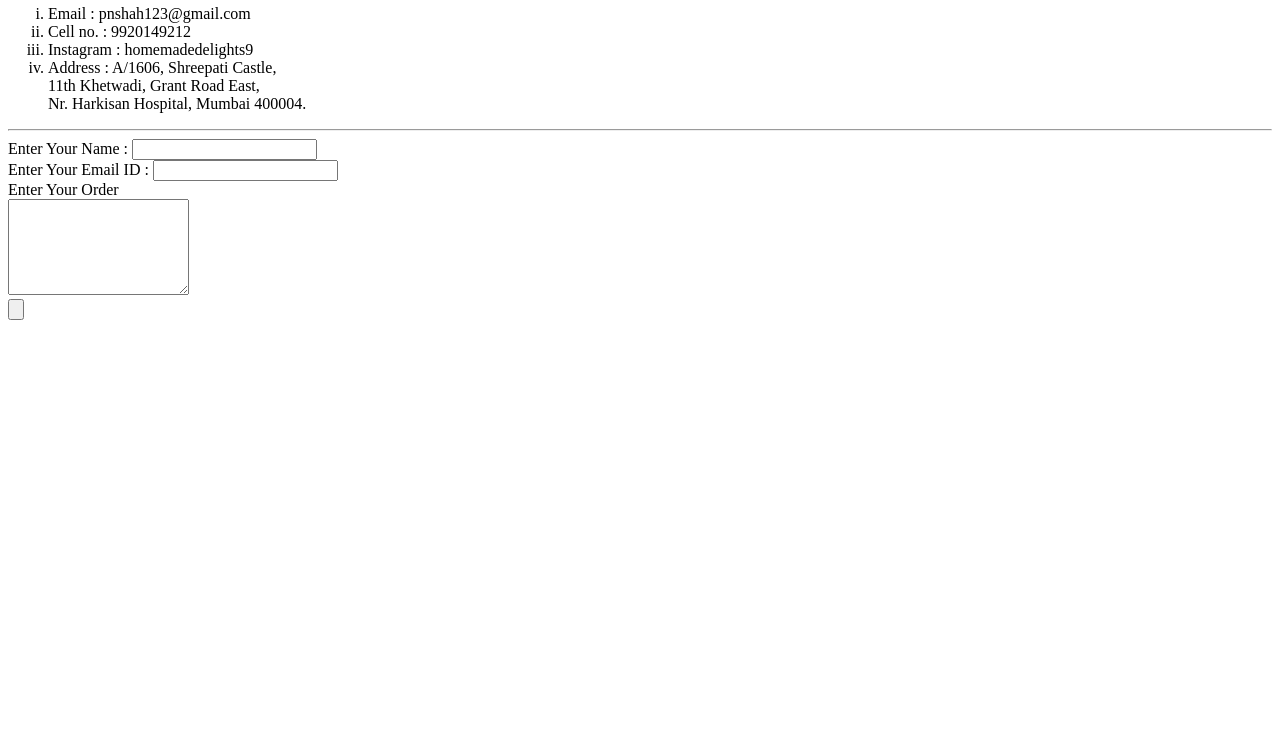
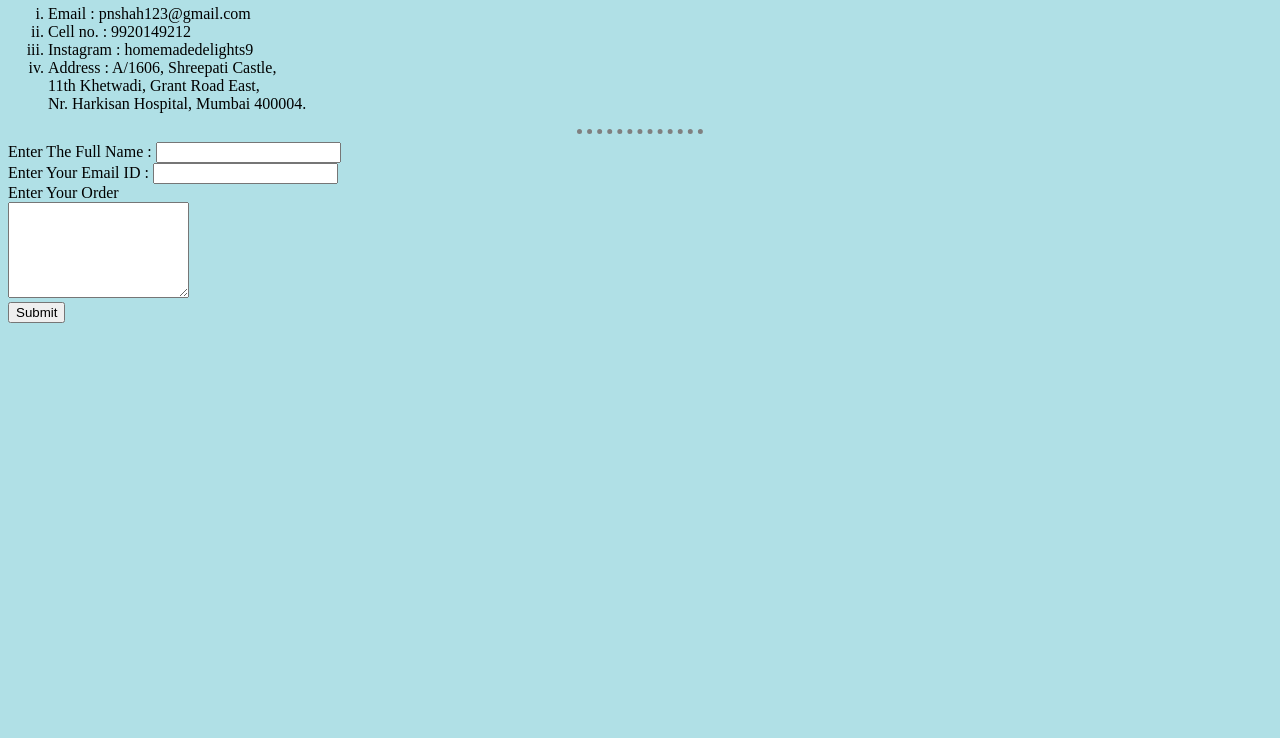
Before and after one commit to Shashwatshah02/Homemade-Delights, a plain HTML site: page contact.html in a window 1280 px wide. Shown: the part 62-800 px from the top of the page. Drawn offline with Linux system fonts and the light colour scheme; files that its build step writes are made by us from their sources.

Commit message:
Update contact.html

```diff
--- a/contact.html
+++ b/contact.html
@@ -2,7 +2,8 @@
 <html lang="en" dir="ltr">
   <head>
     <meta charset="utf-8">
-    <title></title>
+    <title>Contact Us</title>
+    <link rel="stylesheet" href="css/styles.css">
   </head>
   <body>
     <h2>Contact Us...</h2>
@@ -13,14 +14,14 @@
       <li>Address   : A/1606, Shreepati Castle,<br> 11th Khetwadi, Grant Road East,<br>Nr. Harkisan Hospital, Mumbai 400004.</li>
     </ol>
     <hr size=2>
-    <form enctype="text/plain" action="mailto:pnshah123@gmail.com" method="post">
-      <label>Enter Your Name :</label>
+    <form action="mailto:pnshah123@gmail.com?"email me method="post" enctype="text/plain">
+      <label>Enter The Full Name :</label>
       <input type="text" name="Your Name" value=""><br>
       <label>Enter Your Email ID :</label>
       <input type="email" name="Your Email" value=""><br>
       <label>Enter Your Order</label><br>
       <textarea name="Your Order" rows="6" cols="20"></textarea><br>
-      <input type="submit" name="" value="">
+      <input type="submit" name="" value="Submit">
     </form>
   </body>
 </html>
```
